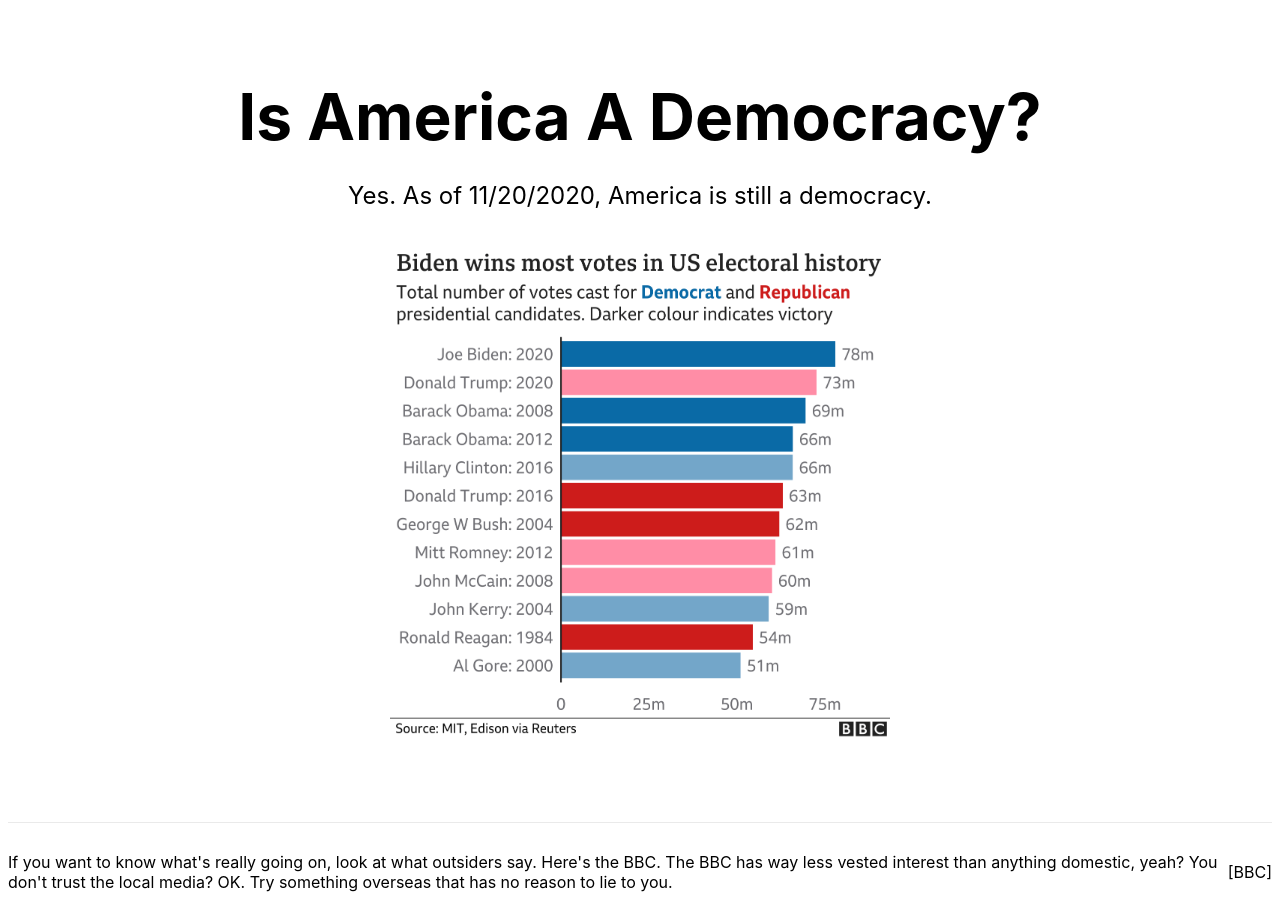
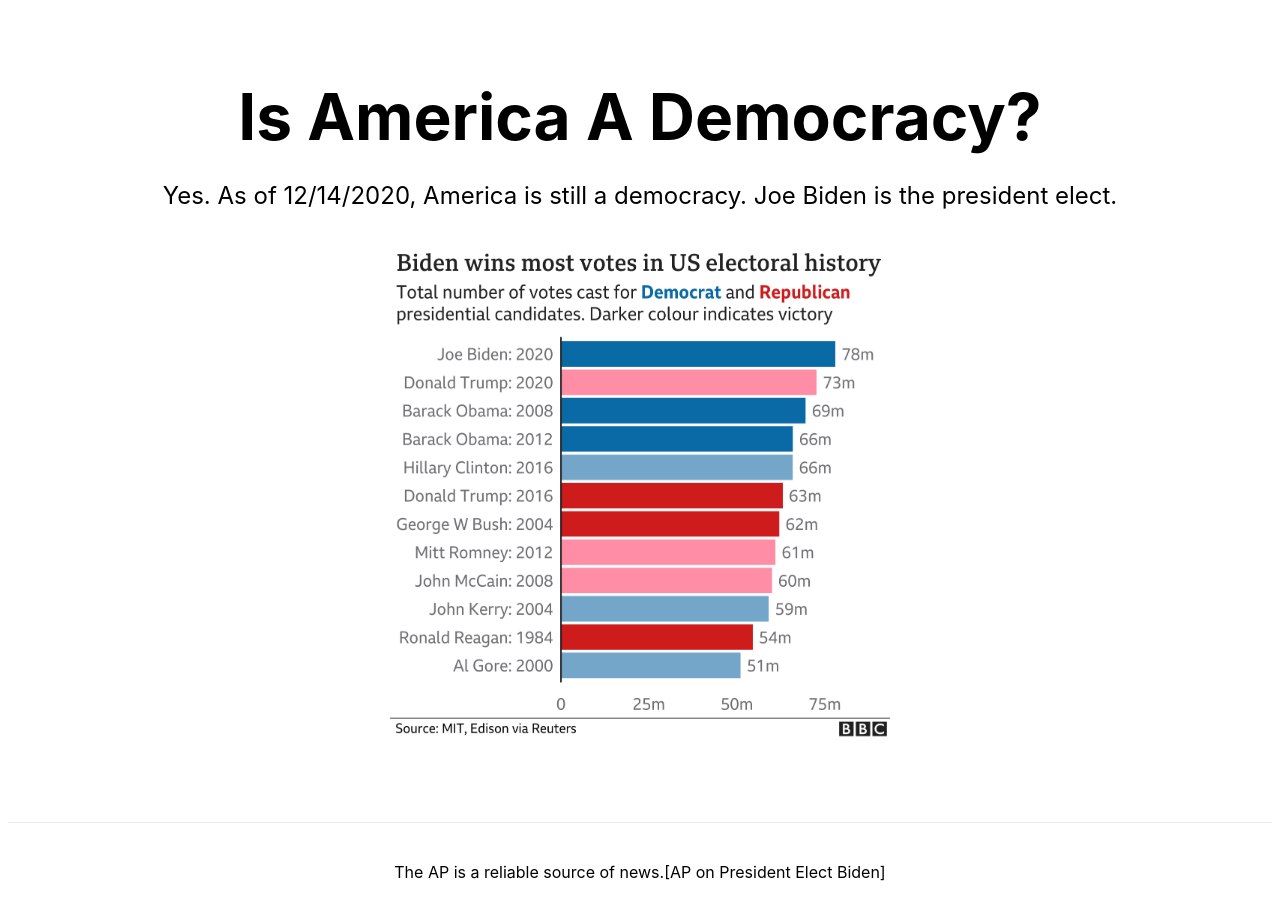
Before and after one commit to benhorst/isamericaademocracy-dotcom, a Next.js app: page / in a window 1280 px wide. Built offline with nearby package versions, Linux system fonts and the light colour scheme.

Commit message:
Update index.js

```diff
--- a/pages/index.js
+++ b/pages/index.js
@@ -16,7 +16,7 @@ export default function Home() {
         </h1>
 
         <p className={styles.description}>
-         Yes. As of 11/20/2020, America is still a democracy.
+         Yes. As of 12/14/2020, America is still a democracy. Joe Biden is the president elect.
         </p>
         <div>
           <Image
@@ -28,8 +28,8 @@ export default function Home() {
         </div>
       </main>
       <footer className={styles.footer}>
-        If you want to know what's really going on, look at what outsiders say. Here's the BBC. The BBC has way less vested interest than anything domestic, yeah? You don't trust the local media? OK. Try something overseas that has no reason to lie to you.
-        <a href="https://www.bbc.com/news/election-us-2020-54783016">[BBC]</a>
+        The AP is a reliable source of news.
+        <a href="https://apnews.com/article/election-2020-joe-biden-donald-trump-elections-john-thune-e8677a7ef5fa0c1892a0d5f78d850e95">[AP on President Elect Biden]</a>
         <br />
       </footer>
     </div>
```
